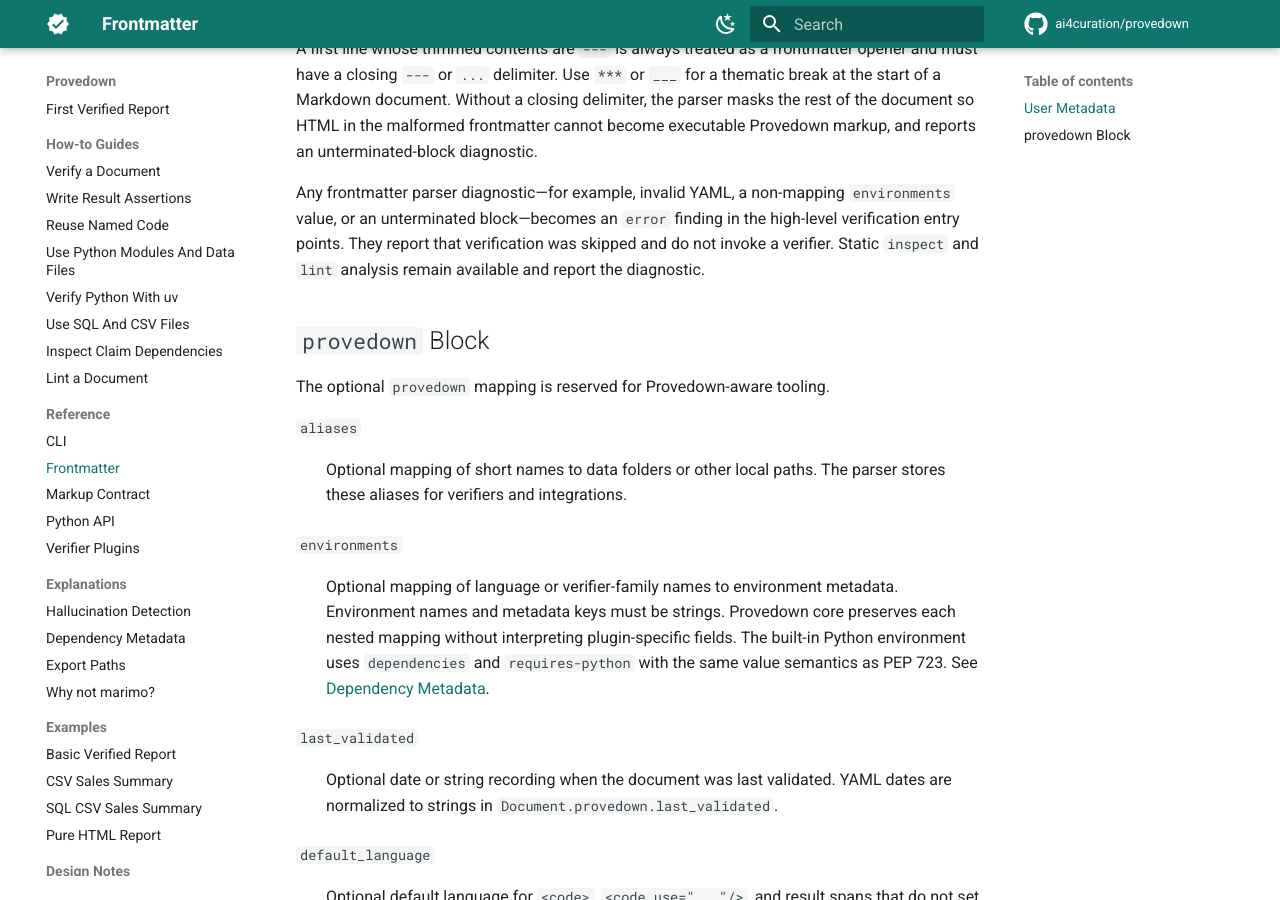
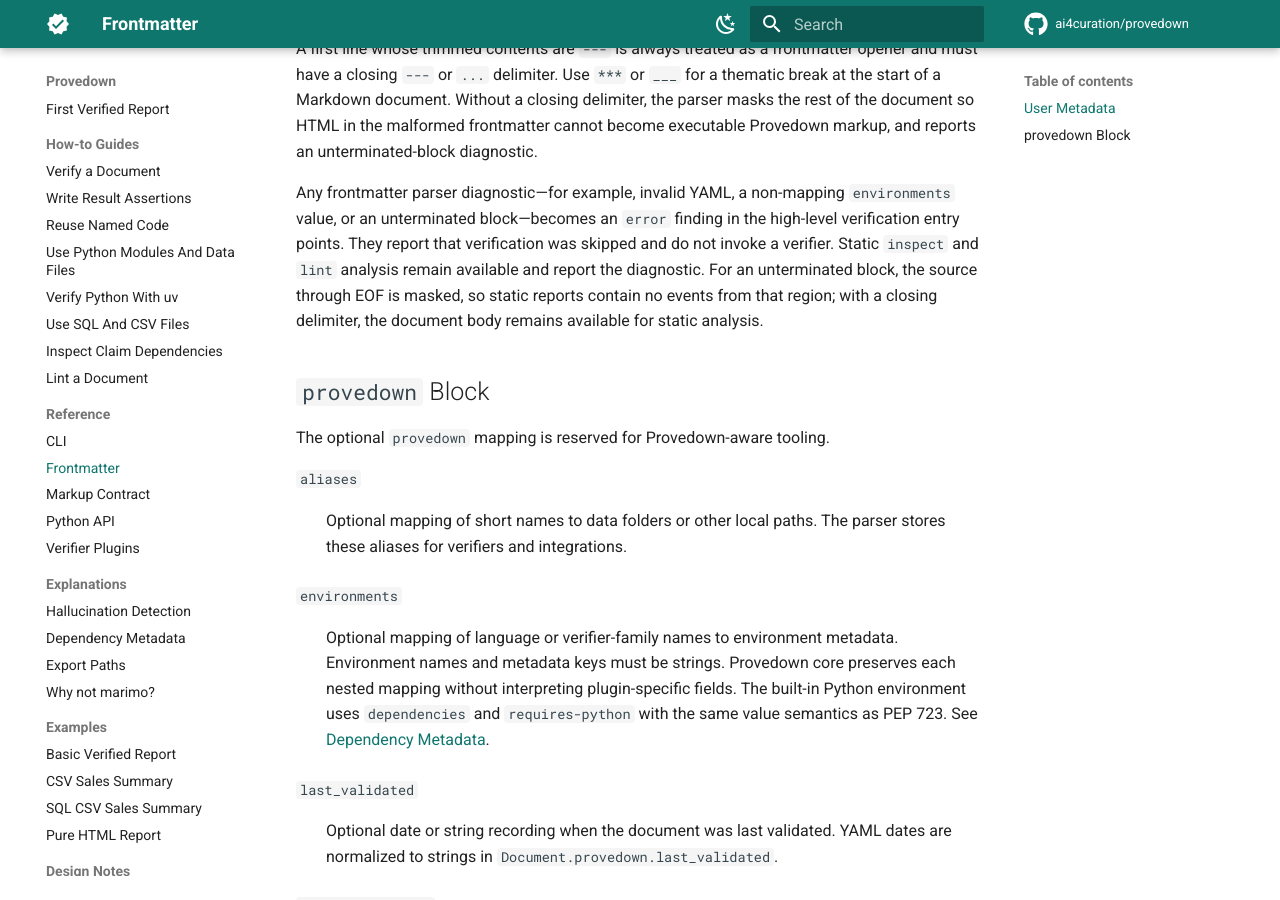
Before and after one commit to ai4curation/provedown, an MkDocs documentation site: the page built from docs/reference/frontmatter.md, in a window 1280 px wide and 900 px high, scrolled down 796 px. Built offline with MkDocs 1.6.1 and Material for MkDocs 9.7.7, drawn with Linux system fonts in a browser that asks for light colours; comment, search, counter and statistics services are not loaded.

Commit message:
Clarify static frontmatter diagnostics

```diff
--- a/docs/reference/frontmatter.md
+++ b/docs/reference/frontmatter.md
@@ -44,7 +44,10 @@ Any frontmatter parser diagnostic—for example, invalid YAML, a non-mapping
 `environments` value, or an unterminated block—becomes an `error` finding in
 the high-level verification entry points. They report that verification was
 skipped and do not invoke a verifier. Static `inspect` and `lint` analysis
-remain available and report the diagnostic.
+remain available and report the diagnostic. For an unterminated block, the
+source through EOF is masked, so static reports contain no events from that
+region; with a closing delimiter, the document body remains available for
+static analysis.
 
 ## `provedown` Block
 
```
